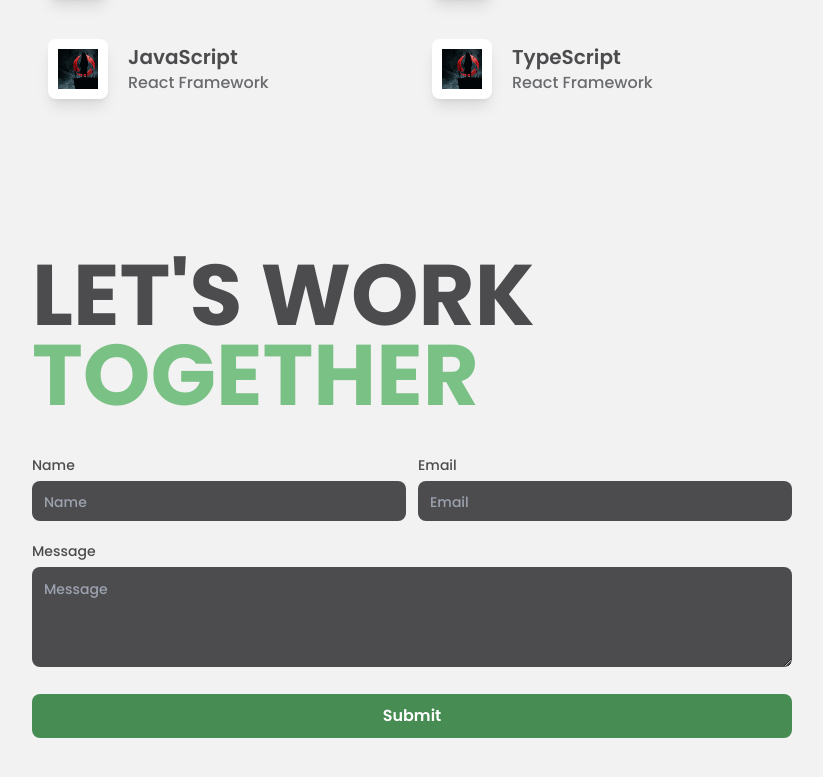
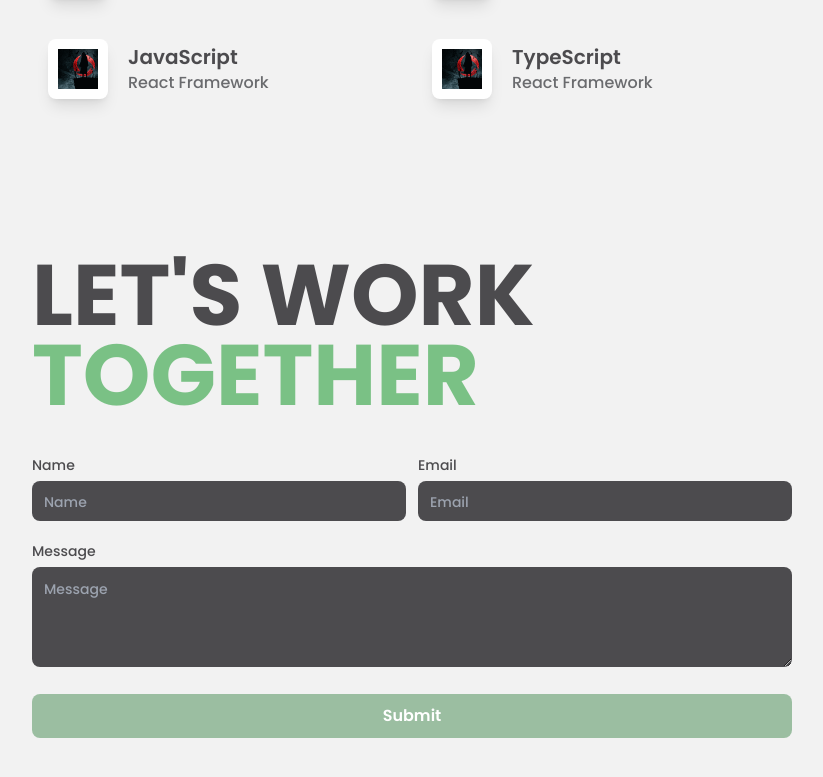
Before and after one commit to Maap014/portfolio, a Next.js app: page / in a window 1280 px wide. Shown: the part 1837-2614 px from the top of the page, without its empty margins (423-1246 px from the left). Built offline with nearby package versions, Linux system fonts and the light colour scheme.

Commit message:
fixed validation check for contact me form

```diff
--- a/app/components/sections/writeMe/writeMe.tsx
+++ b/app/components/sections/writeMe/writeMe.tsx
@@ -55,13 +55,22 @@ export const WriteMe = () => {
             placeholder="Message"
             value={message}
             onChange={(e) => setMessage(e.target.value)}
-            className="w-full bg-primary-inputBg rounded-lg p-[12px] focus:ring-0 focus:border-primary-inputFocus focus:border-[1px] focus:outline-none  transition-none custom-scrollbar min-h-[100px] max-h-[250px] placeholder:text-sm hover:border-[#bbebbe]  hover:border-[1px]"
+            className="w-full bg-primary-inputBg rounded-lg p-[12px] focus:ring-0 focus:border-primary-inputFocus focus:border-[1px] focus:outline-none  transition-none custom-scrollbar min-h-[100px] max-h-[250px] placeholder:text-sm hover:border-[#bbebbe] hover:border-[1px]"
           ></textarea>
         </div>
-
         <button
+          disabled={
+            !clientName || !message || !email || (email && !validateEmail)
+              ? true
+              : false
+          }
           type="submit"
-          className="w-full rounded-lg text-primary-white font-semibold bg-primary-submitBtn p-[10px] text-center hover:scale-[0.98] hover:duration-500 hover:transition-all"
+          className={clsx(
+            !clientName.trim() || !validateEmail || !message
+              ? "hover:scale-[1] hover:!duration-0 hover:transition-none cursor-not-allowed bg-[#478c5280]"
+              : "bg-primary-submitBtn  hover:scale-[0.98] hover:!duration-500 hover:transition-all cursor-pointer",
+            "text-primary-white w-full p-[10px] rounded-lg  font-semibold text-center"
+          )}
         >
           Submit
         </button>
```
